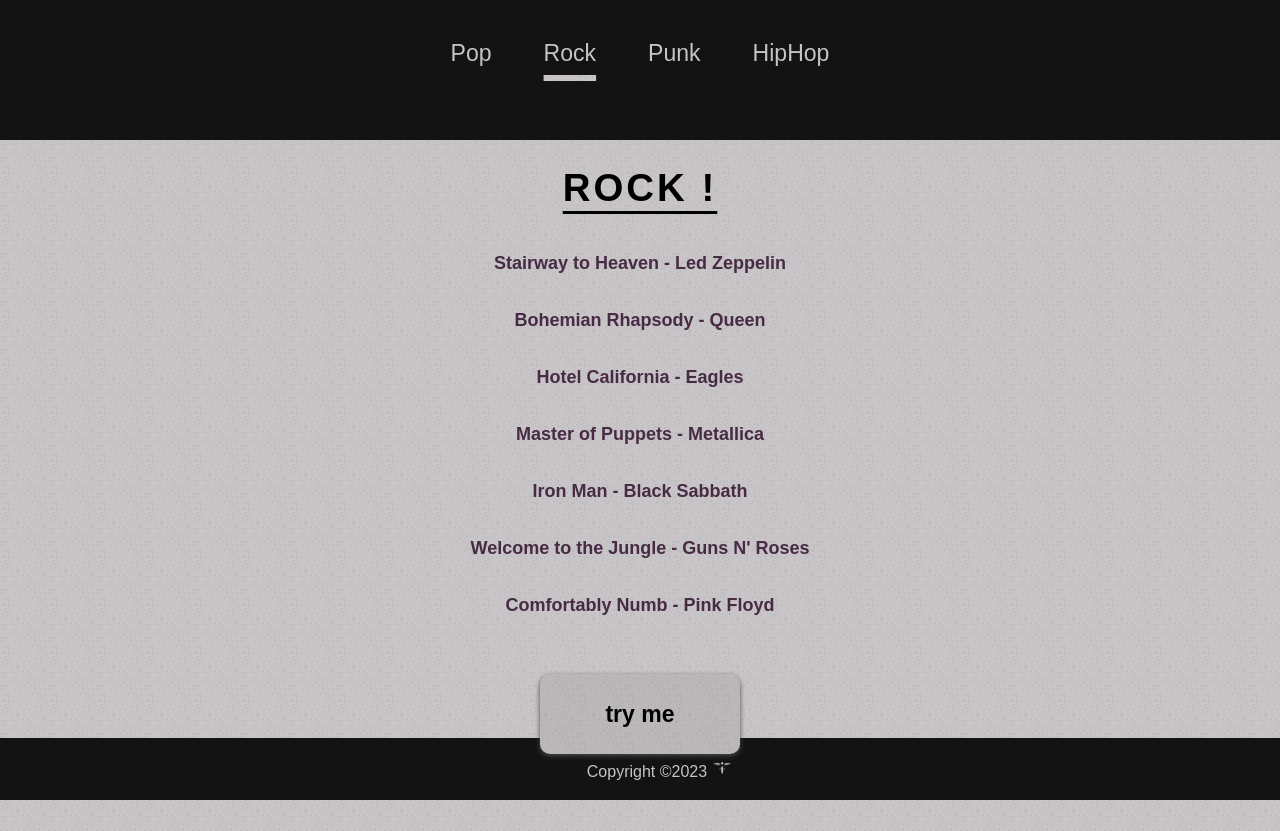
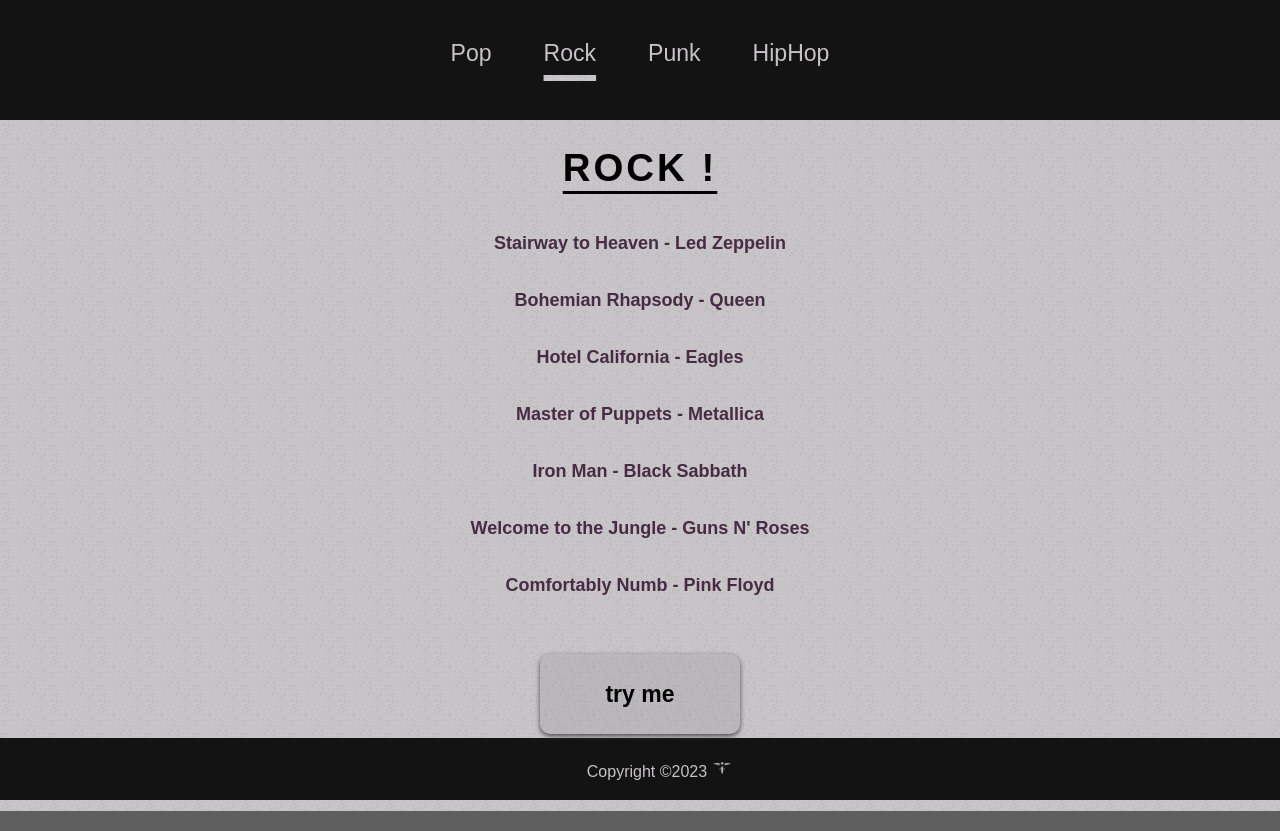
Before and after one commit to Iamcogita/Music-Theme-Generator, a React (Create React App) app: page / in a window 1280 px wide. Built offline with nearby package versions, Linux system fonts and the light colour scheme; a web font is replaced by a local one.

Commit message:
refactor: :bug: fix variable names
changed to setGenre as prop name

```diff
--- a/src/App.tsx
+++ b/src/App.tsx
@@ -47,7 +47,7 @@
     <>
       <ThemeProvider theme={theme}>
         <GlobalStyle />
-        <Header handleGenre={handleGenre} activeGenre={genre} />
+        <Header setGenre={handleGenre} activeGenre={genre} />
         <Main songs={genre} />
         <Footer paragraph={"Copyright ©2023"} />
       </ThemeProvider>
--- a/src/components/Header/Header.tsx
+++ b/src/components/Header/Header.tsx
@@ -1,16 +1,16 @@
 import { StyledButton, HeaderContainer } from "./StyledHeader";
 import { hiphop, punk, rock, pop, Song } from "../../Utils/Songs";
 
-const Header = (props: { handleGenre: Song[] | any , activeGenre: Song[] }) => {
-  const { handleGenre } = props;
+const Header = (props: { setGenre: Song[] | any , activeGenre: Song[] }) => {
+  const { setGenre } = props;
   const { activeGenre} = props;
 
   return (
     <HeaderContainer>
-        <StyledButton isActive={activeGenre === pop} onClick={() => handleGenre(pop)}>Pop</StyledButton>
-        <StyledButton isActive={activeGenre === rock} onClick={() => handleGenre(rock)}>Rock</StyledButton>
-        <StyledButton isActive={activeGenre === punk} onClick={() => handleGenre(punk)}>Punk</StyledButton>
-        <StyledButton isActive={activeGenre === hiphop} onClick={() => handleGenre(hiphop)}>HipHop</StyledButton>
+        <StyledButton isActive={activeGenre === pop} onClick={() => setGenre(pop)}>Pop</StyledButton>
+        <StyledButton isActive={activeGenre === rock} onClick={() => setGenre(rock)}>Rock</StyledButton>
+        <StyledButton isActive={activeGenre === punk} onClick={() => setGenre(punk)}>Punk</StyledButton>
+        <StyledButton isActive={activeGenre === hiphop} onClick={() => setGenre(hiphop)}>HipHop</StyledButton>
     </HeaderContainer>
   );
 };
--- a/src/components/Header/StyledHeader.tsx
+++ b/src/components/Header/StyledHeader.tsx
@@ -7,14 +7,13 @@
     gap: 40px;
     font-family: Arial, Helvetica, sans-serif;
     letter-spacing: 2px;
-    height: 140px;
+    height: 120px;
 `;
 
 export const StyledButton = Styled.button<{isActive:boolean}>`
     display: flex;
     flex-direction: row;
     padding-top: 40px;
-    padding-bottom: 20px;
     color: white;
     background-color: transparent;
     font-size: larger;
```
